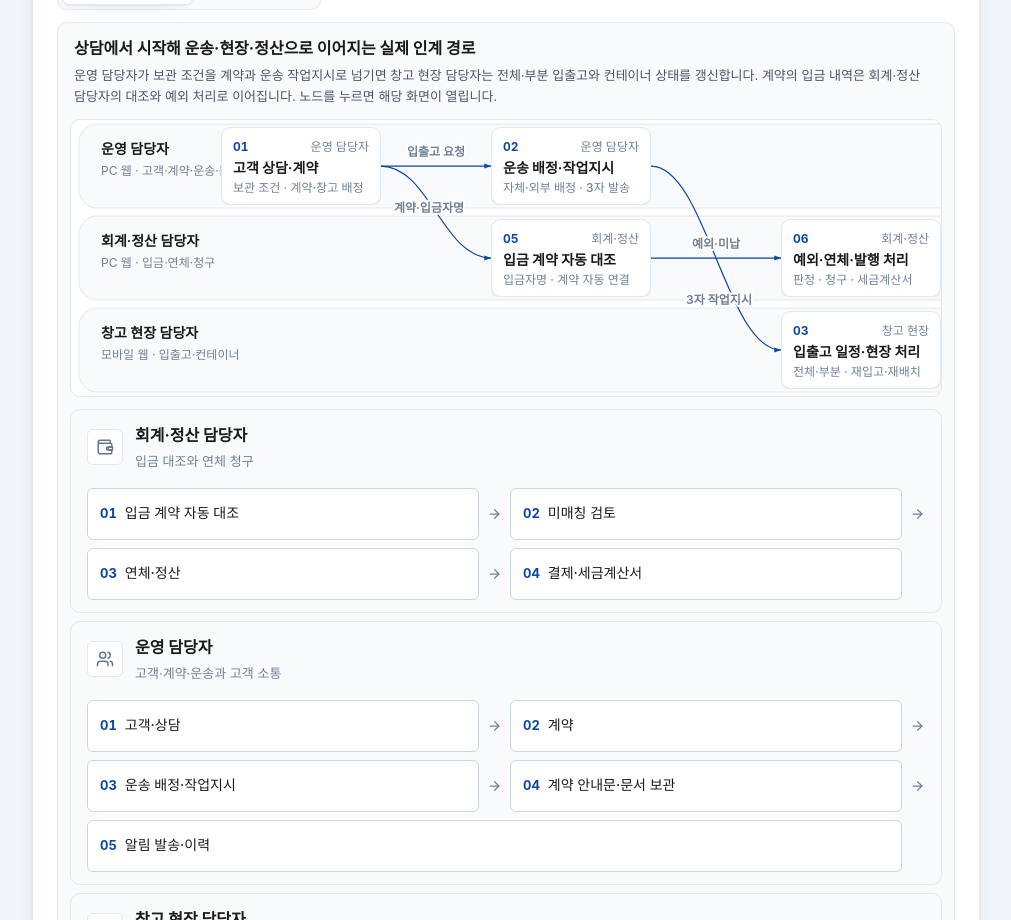
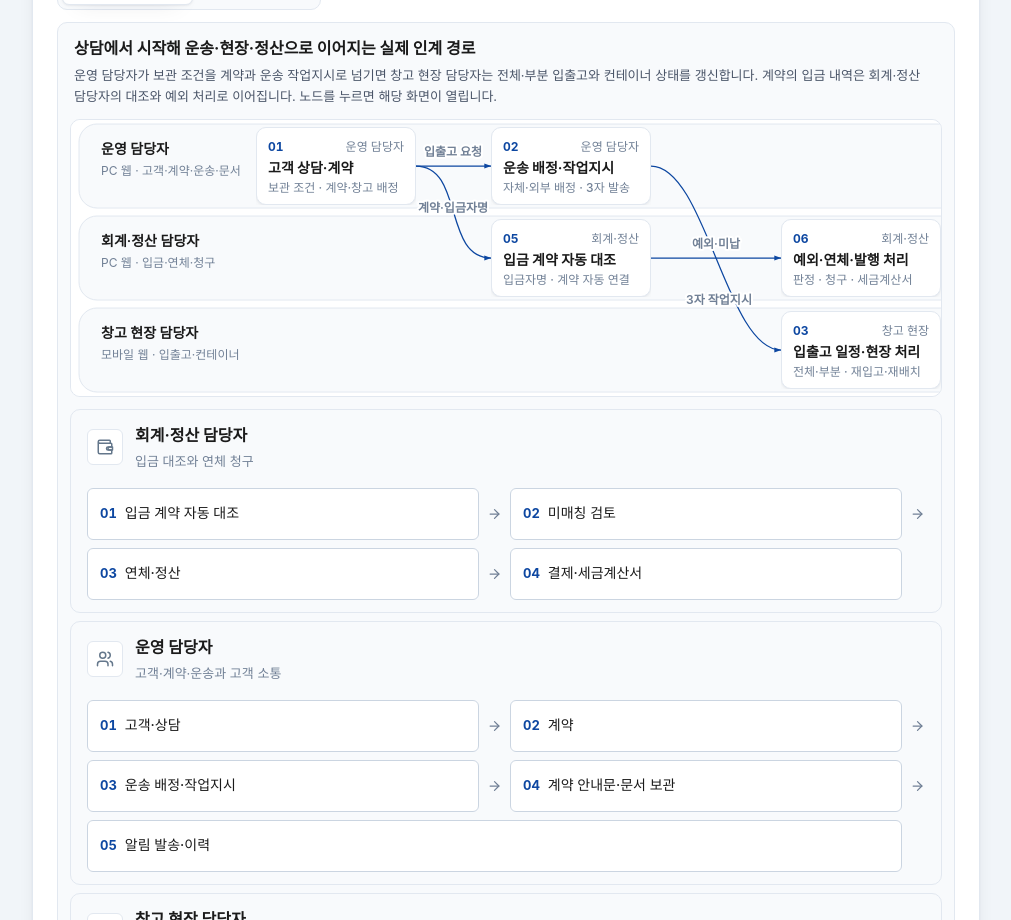
Before and after one commit to nannom02/storedesk-dispatch, a React (Vite) app: page / in a window 1280 px wide. Shown: the part 840-1760 px from the top of the page, without its empty margins (268-1279 px from the left). Built offline with nearby package versions, Linux system fonts and the light colour scheme; a web font is replaced by a local one.

Commit message:
fix: widen service workflow lanes

```diff
--- a/src/screens/ServiceIntroduction.tsx
+++ b/src/screens/ServiceIntroduction.tsx
@@ -54,7 +54,7 @@ const flowViews: ServiceFlowViews = [
         label: "고객 상담·계약",
         detail: "보관 조건 · 계약·창고 배정",
         screenId: "customers",
-        x: 150,
+        x: 185,
         y: 7,
         width: 160,
         height: 78,
@@ -125,7 +125,7 @@ const flowViews: ServiceFlowViews = [
         from: "n1",
         to: "n2",
         label: "입출고 요청",
-        labelX: 365,
+        labelX: 382,
         labelY: 36,
         labelAnchor: "middle",
       },
@@ -133,7 +133,7 @@ const flowViews: ServiceFlowViews = [
         from: "n1",
         to: "n5",
         label: "계약·입금자명",
-        labelX: 358,
+        labelX: 382,
         labelY: 92,
         labelAnchor: "middle",
       },
--- a/src/styles/service-introduction-overrides.css
+++ b/src/styles/service-introduction-overrides.css
@@ -5,7 +5,7 @@
 
 [data-service-introduction-screen] .service-introduction-flow-canvas > svg[data-service-flow-svg="role"] {
   min-width: 1200px;
-  max-width: 1320px;
+  max-width: 1440px;
   margin-inline: auto;
 }
 
```
